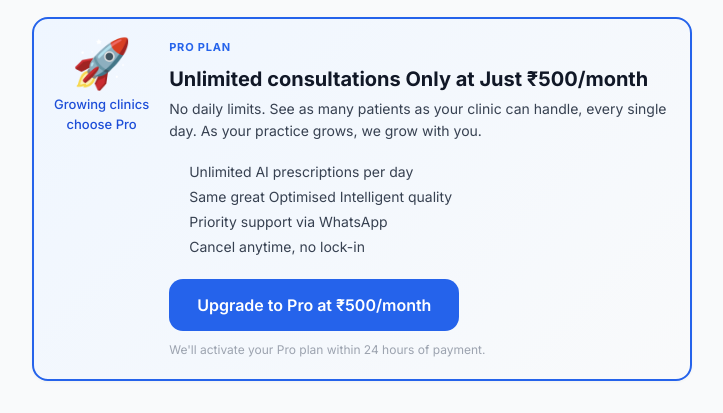
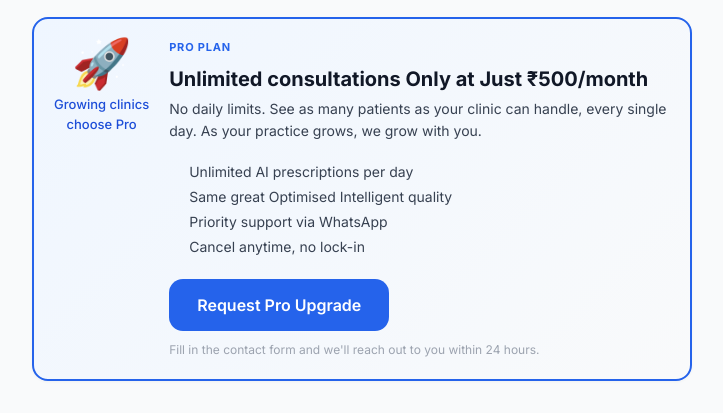
Before and after one commit to amanasthana/clinicai, a Django app: template accounts/templates/accounts/plan.html in a window 1280 px wide. Shown: the part 690-1103 px from the top of the page, without its empty margins (278-1001 px from the left). Run offline with Django 5.2, Linux system fonts and the light colour scheme; the template is opened without the code that fills it, so the values that code supplies are empty; some libraries are stand-ins or nearby versions.

Commit message:
Remove placeholder WhatsApp number, replace with contact form CTA
- register_success.html: step 2 now says team will reach out, footer links to /accounts/contact/
- plan.html: upgrade button now goes to contact form instead of wa.me/919999999999

Co-Authored-By: Claude Sonnet 4.6 <noreply@anthropic.com>

```diff
--- a/accounts/templates/accounts/plan.html
+++ b/accounts/templates/accounts/plan.html
@@ -125,13 +125,11 @@
           <li>Priority support via WhatsApp</li>
           <li>Cancel anytime, no lock-in</li>
         </ul>
-        <a href="https://wa.me/919999999999?text=Hi%2C+I+want+to+upgrade+my+ClinicAI+plan+to+Pro.+Clinic%3A+{{ clinic.name|urlencode }}"
-           target="_blank"
-           class="btn btn-primary btn-lg">
-          Upgrade to Pro at ₹500/month
+        <a href="/accounts/contact/" class="btn btn-primary btn-lg">
+          Request Pro Upgrade
         </a>
         <div style="font-size:12px; color:#9CA3AF; margin-top:10px;">
-          We'll activate your Pro plan within 24 hours of payment.
+          Fill in the contact form and we'll reach out to you within 24 hours.
         </div>
       </div>
       <div style="text-align:center; flex-shrink:0;">
--- a/accounts/templates/accounts/register_success.html
+++ b/accounts/templates/accounts/register_success.html
@@ -23,7 +23,7 @@
         </div>
         <div style="display:flex; gap:12px; align-items:flex-start;">
           <div style="width:24px; height:24px; background:#DBEAFE; border-radius:50%; display:flex; align-items:center; justify-content:center; font-size:12px; font-weight:700; color:#1D4ED8; flex-shrink:0; margin-top:1px;">2</div>
-          <div style="font-size:14px; color:#374151;">You'll get a WhatsApp message with your login details once approved</div>
+          <div style="font-size:14px; color:#374151;">Our team will reach out to you with your login details once approved</div>
         </div>
         <div style="display:flex; gap:12px; align-items:flex-start;">
           <div style="width:24px; height:24px; background:#DBEAFE; border-radius:50%; display:flex; align-items:center; justify-content:center; font-size:12px; font-weight:700; color:#1D4ED8; flex-shrink:0; margin-top:1px;">3</div>
@@ -35,8 +35,7 @@
     <a href="/accounts/login/" class="btn btn-secondary" style="width:100%;">Back to login page</a>
 
     <div style="margin-top:20px; font-size:13px; color:#9CA3AF;">
-      Questions? WhatsApp us at
-      <a href="https://wa.me/919999999999" style="color:#2563EB; text-decoration:none; font-weight:500;">+91 99999 99999</a>
+      Questions? Use the <a href="/accounts/contact/" style="color:#2563EB; text-decoration:none; font-weight:500;">contact form</a> and we'll get back to you.
     </div>
   </div>
 </div>
```
